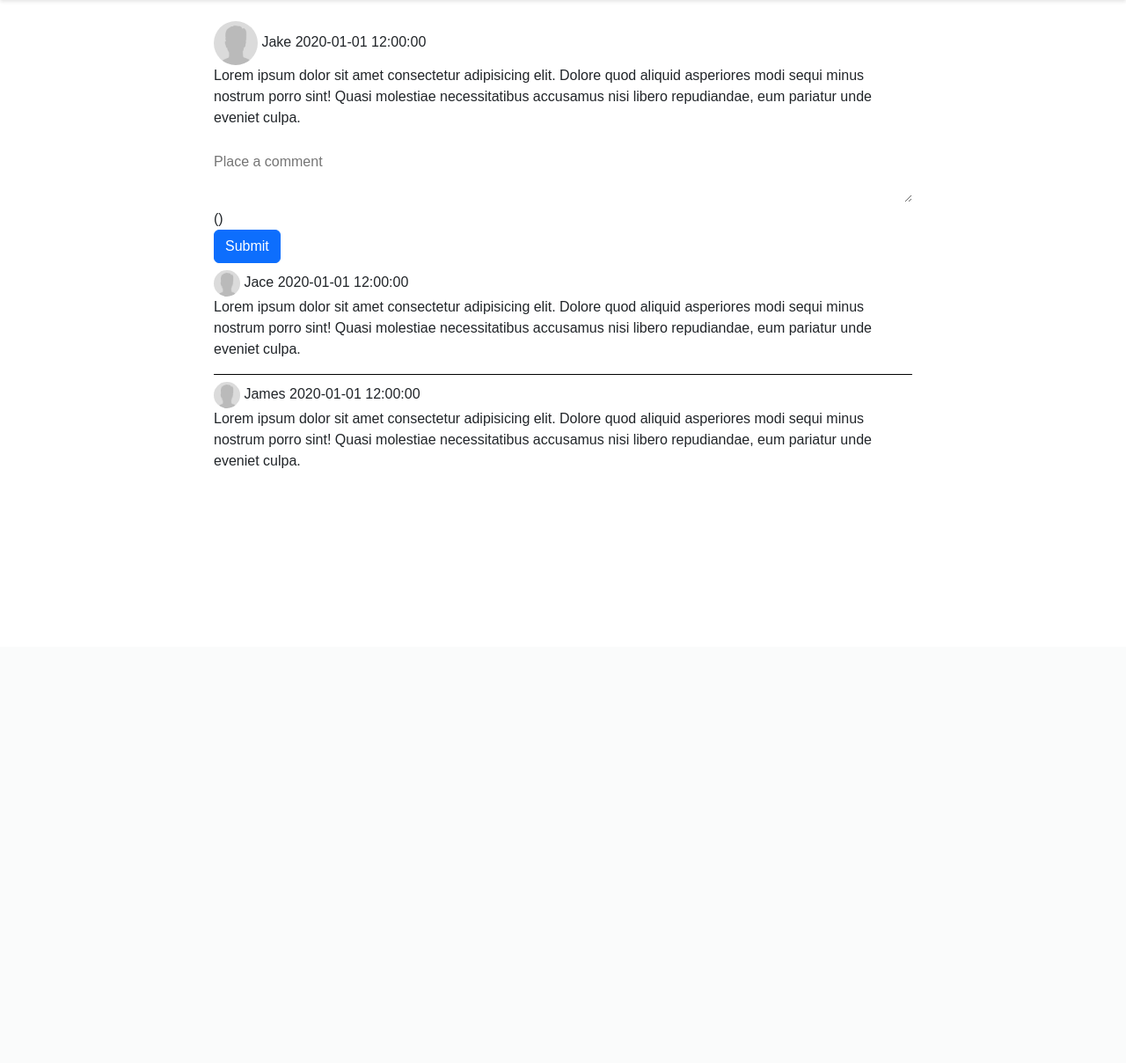
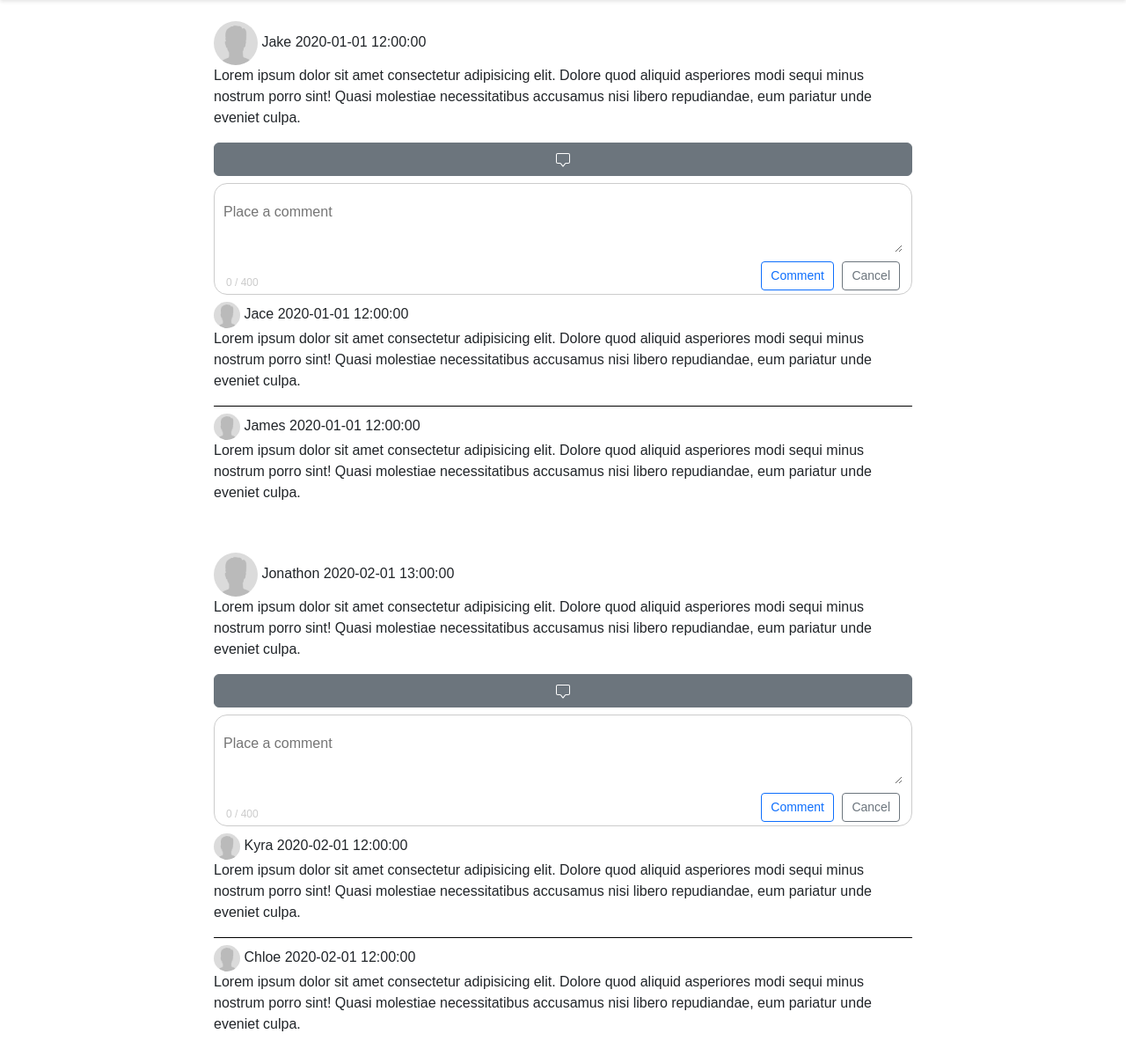
Before and after one commit to kyra-luo/flaskProject, a Flask app: page /test in a window 1280 px wide. Shown: the part 65-1273 px from the top of the page at 88% size. Before the commit the page ends 597 px from the top, so only its background shows below. Run offline with Flask 3, Linux system fonts and the light colour scheme; some libraries are stand-ins or nearby versions.

Commit message:
modularise post to post_sub comment_sub commentInput_sub

```diff
--- a/app/form.py
+++ b/app/form.py
@@ -12,4 +12,3 @@ class PostForm(FlaskForm):
 class CommentForm(FlaskForm):
     comment = TextAreaField('Comment', validators=[
         DataRequired(), Length(min=1, max=400)])
-    submit = SubmitField('Submit')
--- a/app/routes.py
+++ b/app/routes.py
@@ -8,26 +8,29 @@ sample_posts = "Lorem ipsum dolor sit amet consectetur adipisicing elit. Dolore
 @app.route('/post')
 @app.route('/index')
 def index():
-    posts = {'topic': 'Topic',
-             'body': sample_posts,
-             'author': 'Jake',
-             'time_stamp': '2020-01-01 12:00:00'
-             }
-    comments = [{'comment': 'Comment 1', 'comment_body': sample_posts, 'author': 'Jace', 'time_stamp': '2020-01-01 12:00:00'},
-                {'comment': 'Comment 2', 'comment_body': sample_posts, 'author': 'James', 'time_stamp': '2020-01-01 12:00:00'}]
-    return render_template('post.html', title='Home', posts=posts, comments=comments)
+    return render_template('post.html', title='Home')
 
 @app.route('/test')
 def test():
     form = CommentForm()
-    posts = {'topic': 'Topic',
+    posts = [{'id': 1,
+             'topic': 'Topic',
              'body': sample_posts,
              'author': 'Jake',
-             'time_stamp': '2020-01-01 12:00:00'
-             }
-    comments = [{'comment': 'Comment 1', 'comment_body': sample_posts, 'author': 'Jace', 'time_stamp': '2020-01-01 12:00:00'},
+             'time_stamp': '2020-01-01 12:00:00',
+             'comments': [{'comment': 'Comment 1', 'comment_body': sample_posts, 'author': 'Jace', 'time_stamp': '2020-01-01 12:00:00'},
                 {'comment': 'Comment 2', 'comment_body': sample_posts, 'author': 'James', 'time_stamp': '2020-01-01 12:00:00'}]
-    return render_template('test.html', title='Home', posts=posts, comments=comments, form=form)
+             },
+             {'id': 2,
+             'topic': 'Topic',
+             'body': sample_posts,
+             'author': 'Jonathon',
+             'time_stamp': '2020-02-01 13:00:00',
+             'comments': [{'comment': 'Comment 1', 'comment_body': sample_posts, 'author': 'Kyra', 'time_stamp': '2020-02-01 12:00:00'},
+                {'comment': 'Comment 2', 'comment_body': sample_posts, 'author': 'Chloe', 'time_stamp': '2020-02-01 12:00:00'}]
+             }]
+
+    return render_template('test.html', title='Home', posts=posts, form=form)
 
 @app.route('/create')
 def create():
--- /dev/null
+++ b/app/templates/_comment.html
@@ -0,0 +1,10 @@
+<div class="post-single-reply">
+    <div class="post-user-info">
+        <img src="/static/avatar/Screenshot 2024-03-22 at 5.56.01 pm.jpeg" alt="" class="post-user-avatar">
+        <span class="post-user-name">{{ comment.author }}</span>
+        <span class="post-date">{{ comment.time_stamp }}</span>
+    </div>
+    <div class="post-content">
+        <p class="post-text">{{ comment.comment_body }}</p>
+    </div>
+</div>
--- /dev/null
+++ b/app/templates/_commentInput.html
@@ -0,0 +1,9 @@
+<form method="POST" class="custom-textarea" , action="/post_comment">
+    {{ form.hidden_tag() }}
+    {{ form.comment(class="auto-expand", maxlength="400", placeholder="Place a comment") }}
+    <div class="charCount"></div>
+    <div class="buttons">
+        <button type="button" class="btn btn-sm btns btn-outline-primary comment post-comment">Comment</button>
+        <button type="button" class="btn btn-sm btn-outline-secondary btns cancel post-cancel">Cancel</button>
+    </div>
+</form>
--- a/app/templates/_post.html
+++ b/app/templates/_post.html
@@ -4,39 +4,29 @@
         <!-- Post content -->
         <div class="post-user-info">
             <img src="/static/avatar/Screenshot 2024-03-22 at 5.56.01 pm.jpeg" alt="" class="post-user-avatar">
-            <span class="post-user-name">{{ posts.author }}</span>
-            <span class="post-date">{{ posts.time_stamp }}</span>
+            <span class="post-user-name">{{ post.author }}</span>
+            <span class="post-date">{{ post.time_stamp }}</span>
         </div>
         <div class="post-content">
-            <p class="post-text">{{ posts.body }}</p>
+            <p class="post-text">{{ post.body }}</p>
         </div>
+        <button type="button" class="btn btn-secondary post-toggle-reply">
+            <svg xmlns="http://www.w3.org/2000/svg" width="16" height="16" fill="currentColor" class="bi bi-chat-square"
+                viewBox="0 0 16 16">
+                <path
+                    d="M14 1a1 1 0 0 1 1 1v8a1 1 0 0 1-1 1h-2.5a2 2 0 0 0-1.6.8L8 14.333 6.1 11.8a2 2 0 0 0-1.6-.8H2a1 1 0 0 1-1-1V2a1 1 0 0 1 1-1zM2 0a2 2 0 0 0-2 2v8a2 2 0 0 0 2 2h2.5a1 1 0 0 1 .8.4l1.9 2.533a1 1 0 0 0 1.6 0l1.9-2.533a1 1 0 0 1 .8-.4H14a2 2 0 0 0 2-2V2a2 2 0 0 0-2-2z" />
+            </svg>
+        </button>
+        <div class="post-replies">
+            <!-- Comment Form -->
+            {% include "_commentInput.html" %}
 
-        <!-- Comment Form -->
-        <form method="POST" action="/post_comment">
-            {{ form.hidden_tag() }}
-            <div class="form-group">
-                {{ form.comment(class="auto-expand", maxlength="400", placeholder="Place a comment") }}
-                {{ form.comment.errors }}
+            <!-- List of comments -->
+            <div class="post-replies">
+                {% for comment in post.comments %}
+                {% include "_comment.html" %}
+                {% endfor %}
             </div>
-            <div class="form-group">
-                {{ form.submit(class="btn btn-primary") }}
-            </div>
-        </form>
-
-        <!-- List of Comments -->
-        <div class="post-replies">
-            {% for comment in comments %}
-            <div class="post-single-reply">
-                <div class="post-user-info">
-                    <img src="/static/avatar/Screenshot 2024-03-22 at 5.56.01 pm.jpeg" alt="" class="post-user-avatar">
-                    <span class="post-user-name">{{ comment.author }}</span>
-                    <span class="post-date">{{ comment.time_stamp }}</span>
-                </div>
-                <div class="post-content">
-                    <p class="post-text">{{ comment.comment_body }}</p>
-                </div>
-            </div>
-            {% endfor %}
         </div>
     </div>
 </section>
--- a/app/templates/test.html
+++ b/app/templates/test.html
@@ -2,5 +2,7 @@
 {% extends "base.html" %}
 
 {% block content %}
+{% for post in posts %}
 {% include "_post.html" %}
+{% endfor %}
 {% endblock %}
```
